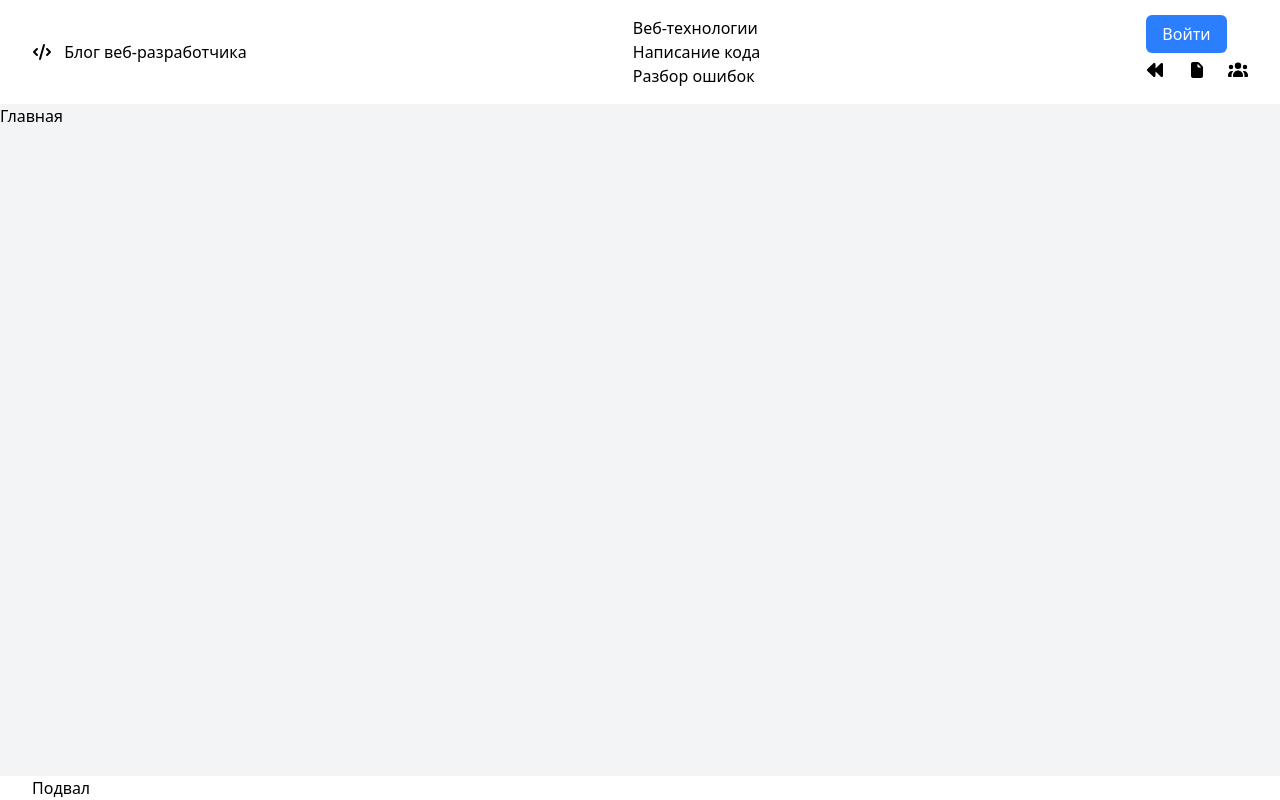
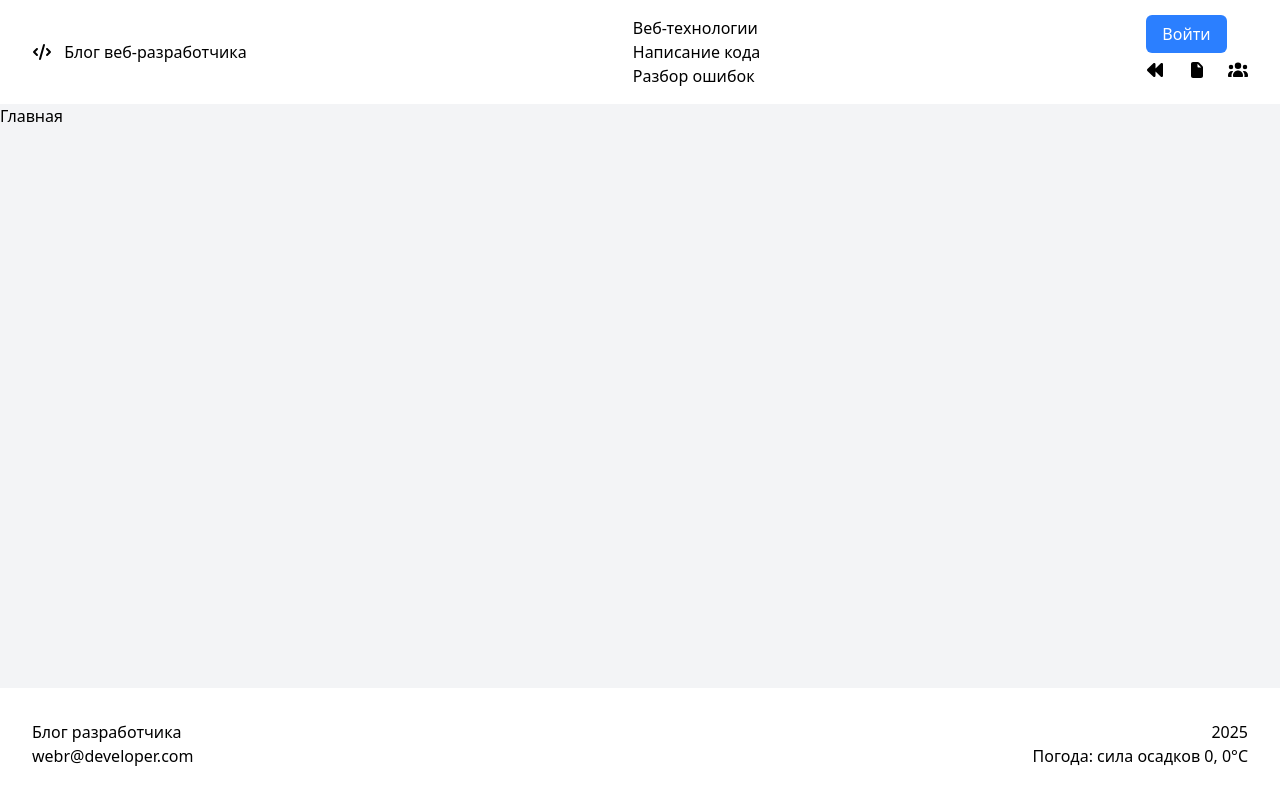
Before and after one commit to kr4sn0v/webr, a Vue app in the folder frontend/: page / in a window 1280 px wide. Built offline with nearby package versions, Linux system fonts and the light colour scheme; no server answers.

Commit message:
Начат компонент подвала

```diff
--- a/frontend/src/App.vue
+++ b/frontend/src/App.vue
@@ -7,13 +7,13 @@
       <RouterView />
     </main>
     <footer class="bg-white">
-      <LayoutContainer> Подвал </LayoutContainer>
+      <LayoutFooter />
     </footer>
   </div>
 </template>
 
 <script setup>
 import { RouterView } from 'vue-router'
-import LayoutContainer from './components/LayoutContainer.vue'
 import LayoutHeader from './components/LayoutHeader.vue'
+import LayoutFooter from './components/LayoutFooter.vue'
 </script>
--- /dev/null
+++ b/frontend/src/components/LayoutFooter.vue
@@ -0,0 +1,57 @@
+<template>
+  <LayoutContainer>
+    <div class="flex items-center justify-between py-8">
+      <div>
+        <p>Блог разработчика</p>
+        <p>
+          <a href="mailto:webr@developer.com">webr@developer.com</a>
+        </p>
+      </div>
+      <div class="text-right">
+        <p>
+          {{ city }}
+          <time :datetime="year">{{ year }}</time>
+        </p>
+        <p>Погода: сила осадков {{ precStrength }}, {{ temp }}°C</p>
+      </div>
+    </div>
+  </LayoutContainer>
+</template>
+
+<script setup>
+import { onBeforeMount, ref } from 'vue'
+import LayoutContainer from './LayoutContainer.vue'
+
+const year = new Date().toLocaleString('ru-RU', {
+  year: 'numeric',
+})
+
+const city = ref('')
+const temp = ref(0)
+const precStrength = ref(0)
+
+const fetchWeatherData = (lat, lon, headers) => {
+  fetch(`https://api.weather.yandex.ru/v2/forecast?lat=${lat}&lon=${lon}`, { headers })
+    .then((response) => response.json())
+    .then((json) => {
+      city.value = json.geo_object.locality.name
+      temp.value = json.fact.temp
+      precStrength.value = json.fact.prec_strength
+    })
+}
+
+onBeforeMount(() => {
+  const headers = {
+    'X-Yandex-Weather-Key': import.meta.env.VITE_APP_YANDEX_WEATHER_KEY,
+  }
+
+  navigator.geolocation.getCurrentPosition(
+    (position) => {
+      fetchWeatherData(position.coords.latitude, position.coords.longitude, headers)
+    },
+    () => {
+      fetchWeatherData(55.7569, 37.6151, headers)
+    },
+  )
+})
+</script>
```
Also changed, not shown: 1 other file (tests, documents, lock files or other folders).
